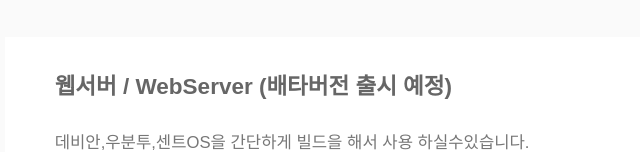
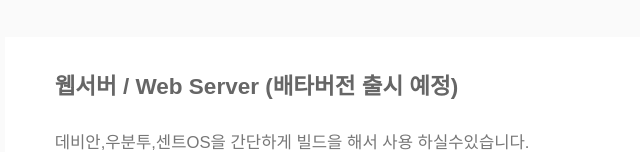
Before and after one commit to iojcde/Cloud_pages, a plain HTML site: page index.html in a window 1280 px wide. Shown: the part 801-953 px from the top of the page, 52-692 px from the left. Drawn offline with Linux system fonts and the light colour scheme.

Commit message:
Update index.html

```diff
--- a/index.html
+++ b/index.html
@@ -61,7 +61,7 @@
 							<img src="images/web.png" alt="" />
 						</div>-->
 						<div class="content">
-							<h3>웹서버 / WebServer (배타버전 출시 예정)</h3>
+							<h3>웹서버 / Web Server (배타버전 출시 예정)</h3>
 							<p>데비안,우분투,센트OS을 간단하게 빌드을 해서 사용 하실수있습니다.</p>
 							<ul class="actions">
 								<li><a href="#" class="button alt">사용방법</a></li>
```
